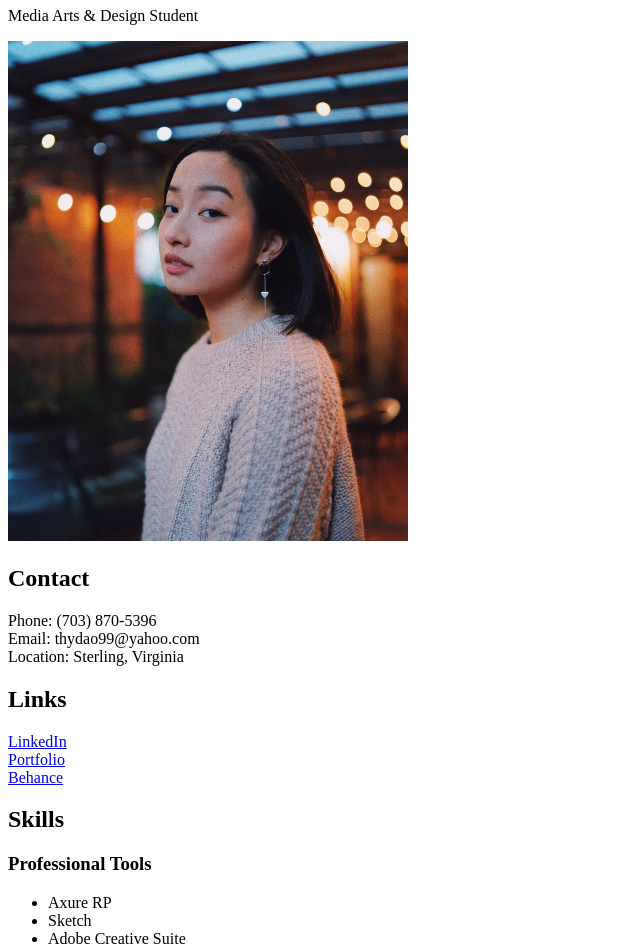
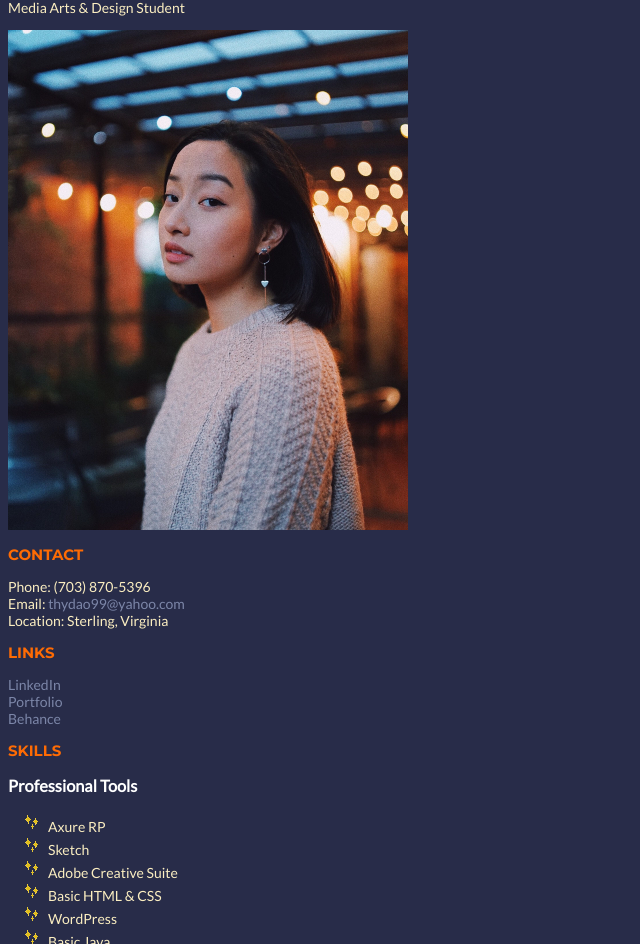
Before and after one commit to daonl/html-resume, a plain HTML site: page index.html in a window 1280 px wide. Shown: the part 73-1017 px from the top of the page, without its empty margins (0-640 px from the left). Drawn offline with Linux system fonts and the light colour scheme.

Commit message:
added css

```diff
--- a/index.html
+++ b/index.html
@@ -8,6 +8,8 @@
   		<meta name="keywords" content="resume, work history, experience, education, employment">
   		<meta name="author" content="Thy Dao">
   		<meta name="viewport" content="width=device-width, initial-scale=1.0">
+  		<link rel="stylesheet" href="style.css">
+  		<link href="https://fonts.googleapis.com/css?family=Lato|Montserrat:400,700&display=swap" rel="stylesheet">
 	</head>
 
 	<body>
@@ -19,7 +21,7 @@
 
 		<h2>Contact</h2>
 		<p>Phone: (703) 870-5396<br>
-		Email: thydao99@yahoo.com<br>
+		Email: <a href="mailto:thydao99@yahoo.com?Subject=Hello%20there" target="_top">thydao99@yahoo.com</a><br>
 		Location: Sterling, Virginia</p>
 
 		<h2>Links</h2>
--- /dev/null
+++ b/style.css
@@ -0,0 +1,56 @@
+
+body {
+	font-family: "Lato", sans-serif;
+	font-size: 14px;
+	background-color: #282C49;
+	color: #FBEEC1;
+}
+
+h1, h2 {
+	font-family: "Montserrat", sans-serif;
+}
+
+h1 {
+	color: white;
+}
+
+h2 {
+	color: #FE6B04;
+	text-transform: uppercase;
+	font-weight: 700;
+	font-size: 15px;
+}
+
+h3 {
+	color: white;
+}
+
+a, a:link, a:visited {
+	color: #7C86A8;
+	text-decoration: none;
+}
+
+a:hover {
+	text-decoration: underline;
+	color: #FFA15E;
+}
+
+a:focus {
+	color: #7C86A8;
+}
+
+a:active {
+	color: pink;
+}
+
+ul {
+  list-style-image: url('images/star.gif');
+}
+
+/* if you want your entire page to be one color instead of just one section, put your background-color
+in the body tag */
+
+
+/* "double" quotes or 'single' quotes won't matter for css, just as long as you have them */
+/* there are 2 headline 1's affected by this style because i am a rebel and i break the rules */
+/* shelly likes the lato font for body text. apparently some people hate helvetica? try to avoid */
```
Also changed, not shown: images/star.gif (added), 2 other files.
